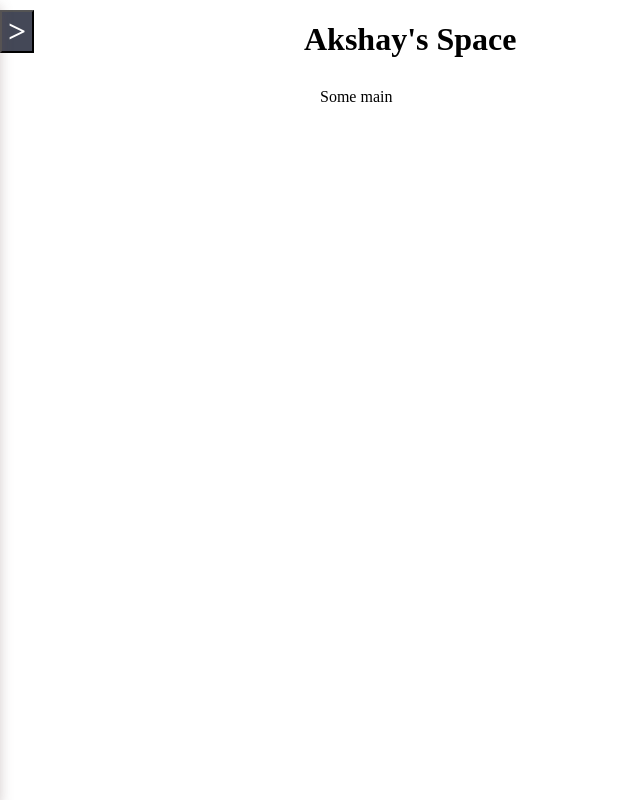
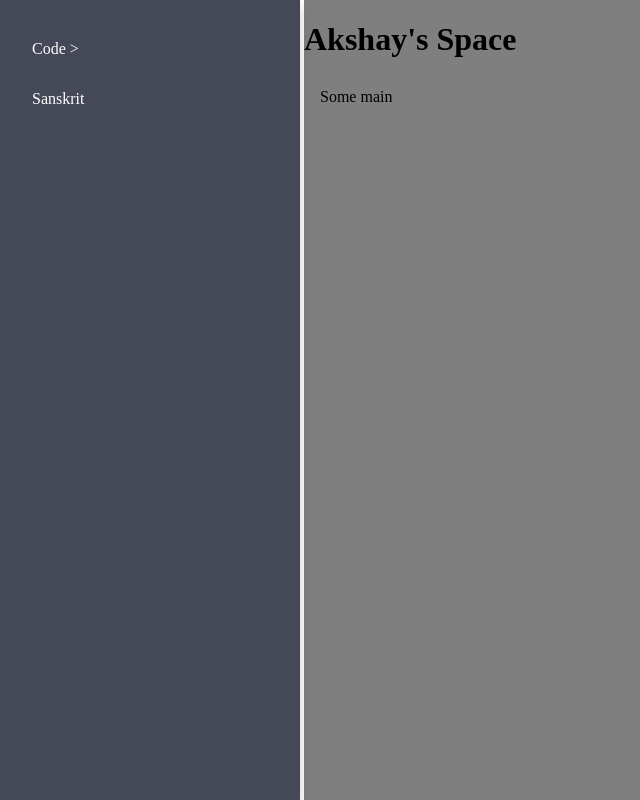
Before and after one commit to aksh-github/pages, a plain HTML site: page index.html in a window 1280 px wide. Shown: the whole page, without its empty margins (0-640 px from the left). Drawn offline with nearby package versions, Linux system fonts and the light colour scheme.

Commit message:
menu made dynamic, css

```diff
--- a/css/menu.css
+++ b/css/menu.css
@@ -3,7 +3,7 @@
   height: 100vh;
   display: none;
   position: fixed;
-  z-index: 3;
+  z-index: 400;
   top: 0;
   overflow: hidden;
   background: rgba(0, 0, 0, 0.5);
@@ -18,6 +18,7 @@
   font-weight: bold;
   font-size: 2em;
   cursor: pointer;
+  z-index: 300;
 }
 
 /*Menu*/
@@ -26,7 +27,7 @@
   position: fixed;
   top: 0;
   left: -300px;
-  z-index: 4;
+  z-index: 400;
   width: 300px;
   max-width: 80%;
   height: 100%;
@@ -51,19 +52,19 @@
 
 .real-menu li {
   list-style: none;
-  padding: 0.5em;
+  padding: 1em;
   color: #fff;
 }
 
 .real-menu .collapsible {
-  background-color: #777;
+  /* background-color: #777; */
   color: white;
   cursor: pointer;
-  width: 100%;
+  width: inherit;
   border: none;
   text-align: left;
   outline: none;
-  padding: 1em;
+  /* padding: 1em; */
 }
 
 body {
--- /dev/null
+++ b/data/menu.json
@@ -0,0 +1,13 @@
+{
+  "list": [
+    {
+      "text": "Code",
+      "list": [
+        { "text": "Git", "href": "/Git", "type": "md" },
+        { "text": "Sample", "href": "/sample", "type": "md" },
+        { "text": "React", "href": "/React", "type": "md" }
+      ]
+    },
+    { "text": "Sanskrit", "href": "/sank", "type": "md" }
+  ]
+}
--- a/index.html
+++ b/index.html
@@ -36,29 +36,16 @@ https://cdn.jsdelivr.net/npm/normalize.css@8.0.1/normalize.min.css
       ul {
         padding: 0px;
       }
-      li {
+      main li {
         margin-left: 1em; /* same as main */
       }
     </style>
   </head>
-  <body>
+  <body class="menu-open">
     <h1>Akshay's Space</h1>
 
     <div id="body-overlay"></div>
-    <nav class="real-menu" role="navigation">
-      <button type="button" class="collapsible">Code</button>
-      <ul class="list hide">
-        <li><a href="/Git">Git</a></li>
-        <li><a href="/sample">Sample.md</a></li>
-        <li><a href="#">Item 3</a></li>
-      </ul>
-      <button type="button" class="collapsible">Sanskrit</button>
-      <ul class="list hide">
-        <li><a href="/Git">Git</a></li>
-        <li><a href="/sample">Sample.md</a></li>
-        <li><a href="#">Item 3</a></li>
-      </ul>
-    </nav>
+    <nav class="real-menu" role="navigation"></nav>
     <main>Some main</main>
     <button id="btn-menu-toggle">></button>
     <script src="./js/sidemenu.js"></script>
--- a/js/sidemenu.js
+++ b/js/sidemenu.js
@@ -1,10 +1,7 @@
 let converter;
-const fetchData = (_url) => {
-  const globObj = {
-    "/Git": { type: "md" },
-    "/sample": { type: "md" },
-  };
-  const url = "./data" + _url + "." + globObj[_url].type;
+const fetchData = (_url, type) => {
+  // const
+  const url = "../data" + _url + "." + type;
   console.log(url);
 
   if (!converter) converter = new showdown.Converter();
@@ -35,35 +32,96 @@ const fetchData = (_url) => {
     }
   }
 
+  function getMenuJson(url) {
+    return fetch(url)
+      .then((res) => res.json())
+      .then((res) => {
+        // console.log(res);
+        return res;
+      });
+  }
+
+  function buildList(list) {
+    const ul = document.createElement("ul");
+    ul.classList.add("list");
+    ul.classList.add("hide");
+
+    list?.forEach((item) => {
+      const li = document.createElement("li");
+      const a = document.createElement("a");
+      a.href = item.href;
+      a.textContent = item.text;
+      a.dataset.type = item.type;
+      li.appendChild(a);
+
+      ul.appendChild(li);
+    });
+    return ul;
+  }
+
   //Add event from js the keep the marup clean
   function init() {
+    getMenuJson("../data/menu.json").then((res) => {
+      const { list } = res;
+      const ul = document.createElement("ul");
+      ul.classList.add("list");
+
+      // console.log(ul);
+
+      list?.forEach((item) => {
+        // console.log(item);
+
+        const li = document.createElement("li");
+        if (item.list) {
+          li.textContent = item.text + " >";
+          li.classList.add("collapsible");
+          li.appendChild(buildList(item.list));
+        } else {
+          // li.textContent = item.text;
+          const a = document.createElement("a");
+          a.href = item.href;
+          a.textContent = item.text;
+          a.dataset.type = item.type;
+          li.appendChild(a);
+        }
+
+        // console.log(li);
+        ul.appendChild(li);
+        document.querySelector(".real-menu").appendChild(ul);
+      });
+
+      // //   menu handler
+      document.querySelectorAll(".real-menu ul li").forEach((ele) => {
+        ele.addEventListener("click", (e) => {
+          e.preventDefault();
+          console.log(e.target);
+
+          const url = e?.target?.getAttribute("href");
+          if (url) fetchData(url, e.target.dataset.type);
+        });
+      });
+
+      document.querySelectorAll(".real-menu .collapsible").forEach((ele) => {
+        ele.addEventListener("click", (e) => {
+          e.preventDefault();
+          const ul = e.target.firstElementChild;
+          // if (ul?.style.display === "none") ul.style.display = "block";
+          // else ul.style.display = "none";
+          if (ul) {
+            if (hasClass(ul, "hide")) removeClass(ul, "hide");
+            else addClass(ul, "hide");
+          }
+        });
+      });
+
+      // console.log(ul);
+    });
     document
       .getElementById("btn-menu-toggle")
       .addEventListener("click", toggleMenu);
     document
       .getElementById("body-overlay")
       .addEventListener("click", toggleMenu);
-
-    document.querySelectorAll(".real-menu .collapsible").forEach((ele) => {
-      ele.addEventListener("click", (e) => {
-        e.preventDefault();
-        const ul = e.target.nextElementSibling;
-        // if (ul?.style.display === "none") ul.style.display = "block";
-        // else ul.style.display = "none";
-        if (hasClass(ul, "hide")) removeClass(ul, "hide");
-        else addClass(ul, "hide");
-      });
-    });
-
-    //   menu handler
-    document.querySelectorAll(".real-menu ul li").forEach((ele) => {
-      ele.addEventListener("click", (e) => {
-        e.preventDefault();
-        console.log(e.target);
-        const url = e?.target?.getAttribute("href");
-        fetchData(url);
-      });
-    });
   }
 
   //The actual fuction
```
Also changed, not shown: data/sank.md (added, +1 -0 lines).
